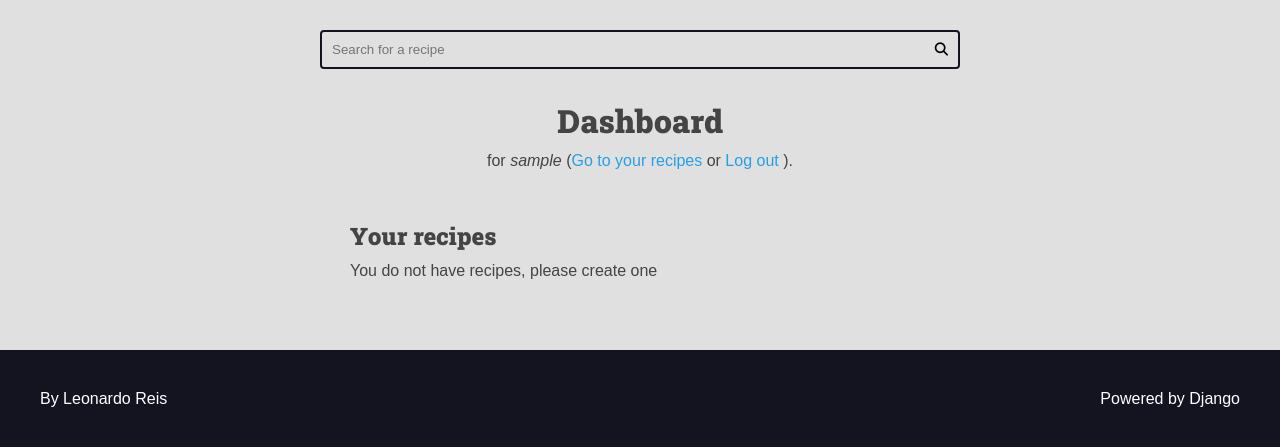
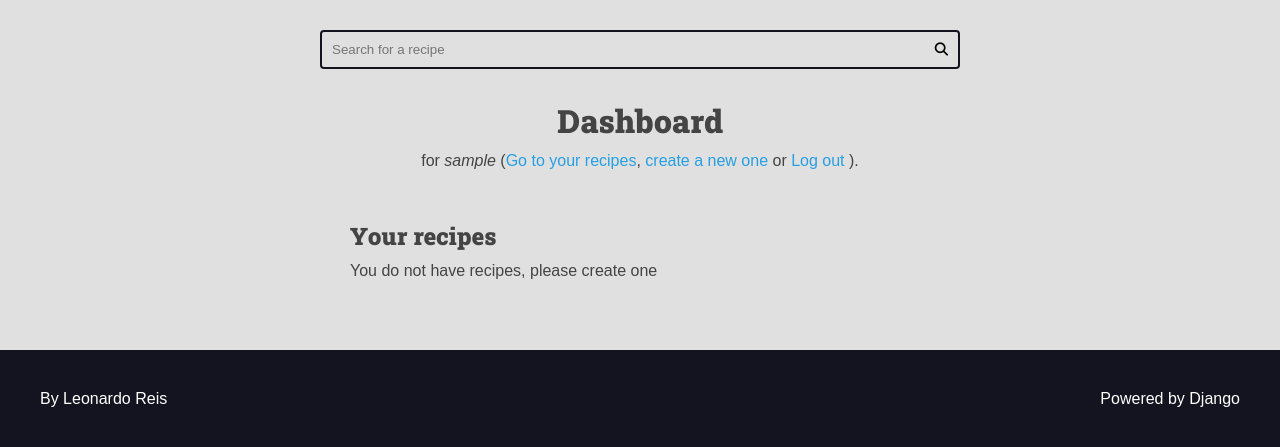
Before and after one commit to LeonardoReisC/django-project-recipes, a Django app: page /authors/dashboard/ in a window 1280 px wide. Shown: the part 113-560 px from the top of the page. Run offline with Django 4.2, Linux system fonts and the light colour scheme; the visitor is signed in with stand-in values (Sample User, id 1); data that the repository does not hold is empty.

Commit message:
add recipe creation form

```diff
--- a/authors/templates/authors/partials/login_message.html
+++ b/authors/templates/authors/partials/login_message.html
@@ -1,7 +1,8 @@
 {% if user.is_authenticated %}
 <div class="login-message">
     {{ text }} <em>{{ request.user.username }}</em>
-    (<a href="{% url "authors:dashboard" %}">Go to your recipes</a> or
+    (<a href="{% url "authors:dashboard" %}">Go to your recipes</a>,
+    <a href="{% url "authors:dashboard_recipe_create" %}">create a new one</a> or
     <form class="inline-form" action={% url "authors:logout" %} method="POST">
         {% csrf_token %}
         <input type="hidden" name="username" value="{{ request.user.username }}">
--- a/authors/urls.py
+++ b/authors/urls.py
@@ -11,6 +11,11 @@ urlpatterns = [
     path('logout/', views.logout_view, name='logout'),
     path('dashboard/', views.dashboard, name='dashboard'),
     path(
+        'dashboard/recipe/create/',
+        views.dashboard_recipe_create,
+        name='dashboard_recipe_create'
+    ),
+    path(
         'dashboard/recipe/<int:id>/edit/',
         views.dashboard_recipe_edit,
         name='dashboard_recipe_edit'
--- a/authors/views.py
+++ b/authors/views.py
@@ -137,6 +137,7 @@ def dashboard_recipe_edit(request, id):
         recipe.preparation_steps_is_html = False
         recipe.is_published = False
         recipe.save()
+
         messages.success(request, 'Recipe saved successfully.')
         return redirect('authors:dashboard')
 
@@ -147,3 +148,31 @@ def dashboard_recipe_edit(request, id):
             'form': form,
         }
     )
+
+
+@login_required(login_url='authors:login', redirect_field_name='next')
+def dashboard_recipe_create(request):
+    form = RecipeForm(
+        request.POST or None,
+        files=request.FILES or None,
+    )
+
+    if form.is_valid():
+        recipe = form.save(commit=False)
+
+        recipe.author = request.user
+        recipe.preparation_steps_is_html = False
+        recipe.is_published = False
+        recipe.save()
+
+        messages.success(request, 'Recipe created successfully.')
+        return redirect('authors:dashboard')
+
+    return render(
+        request,
+        'authors/pages/dashboard_recipe.html',
+        context={
+            'form': form,
+            'form_action': reverse('authors:dashboard_recipe_create')
+        }
+    )
```
